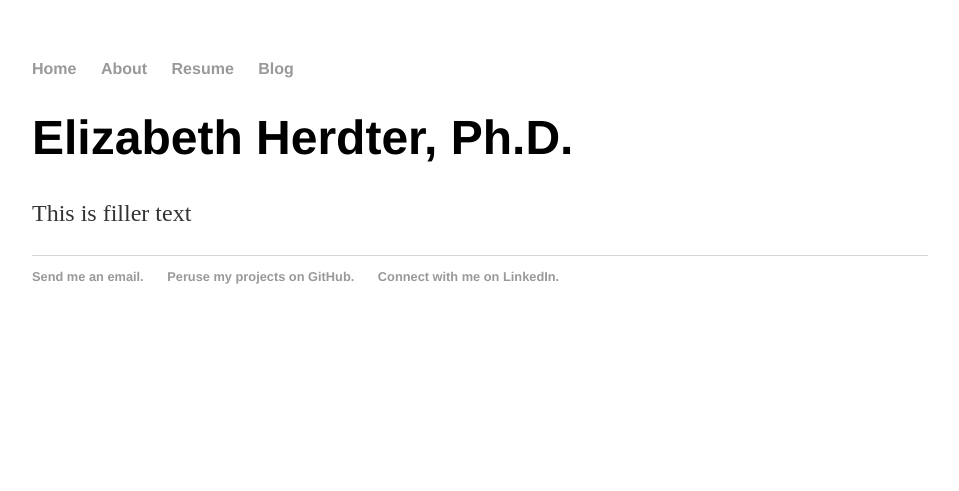
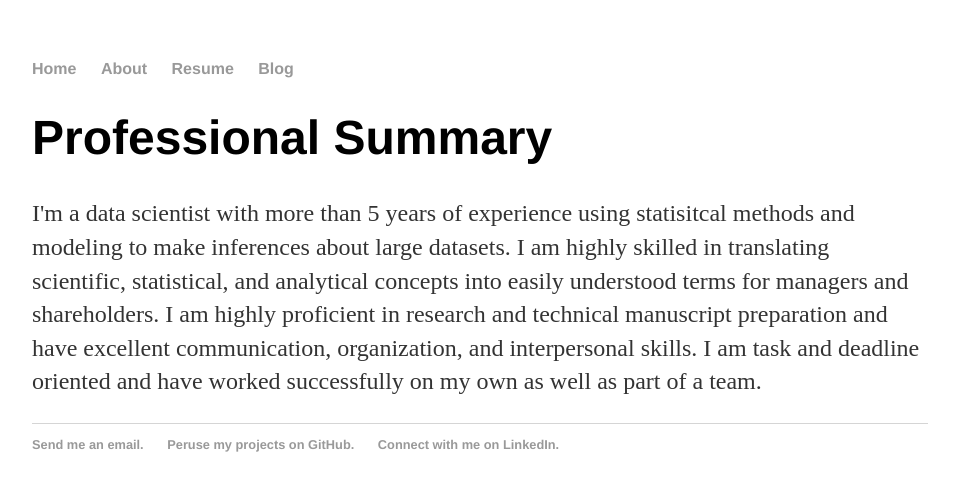
Before and after one commit to eherdter/eherdter.github.io, a Jekyll site: the page built from cv/index.html, in a window 1280 px wide. Shown: the top 491 px of the page, without its empty margins (160-1119 px from the left). Built offline with Jekyll 4.4.1, drawn with Linux system fonts in a browser that asks for light colours.

Commit message:
Added professional summary

```diff
--- a/cv/index.html
+++ b/cv/index.html
@@ -3,6 +3,10 @@ layout: default
 title: E.Herdter
 ---
 <div class="blurb">
-	<h1>Elizabeth Herdter, Ph.D.</h1>
-	<p>This is filler text</p>
+	<h1>Professional Summary</h1>
+	<p>I'm a data scientist with more than 5 years of experience using statisitcal methods and modeling to make inferences about
+		large datasets. I am highly skilled in translating scientific, statistical, and analytical concepts into
+		easily understood terms for managers and shareholders. I am highly proficient in research and
+		technical manuscript preparation and have excellent communication, organization, and interpersonal skills.
+		I am task and deadline oriented and have worked successfully on my own as well as part of a team. </p>
 </div><!-- /.blurb -->
```
